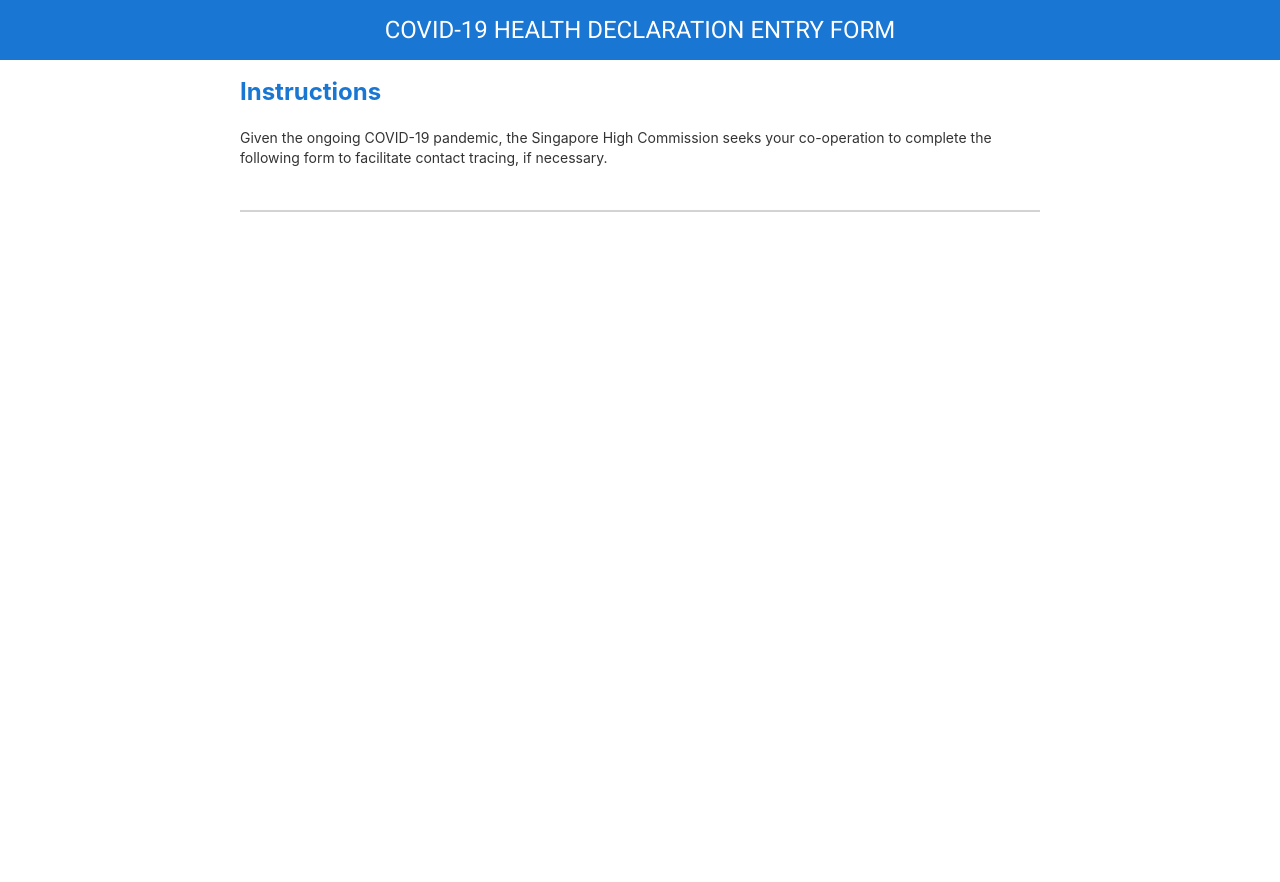
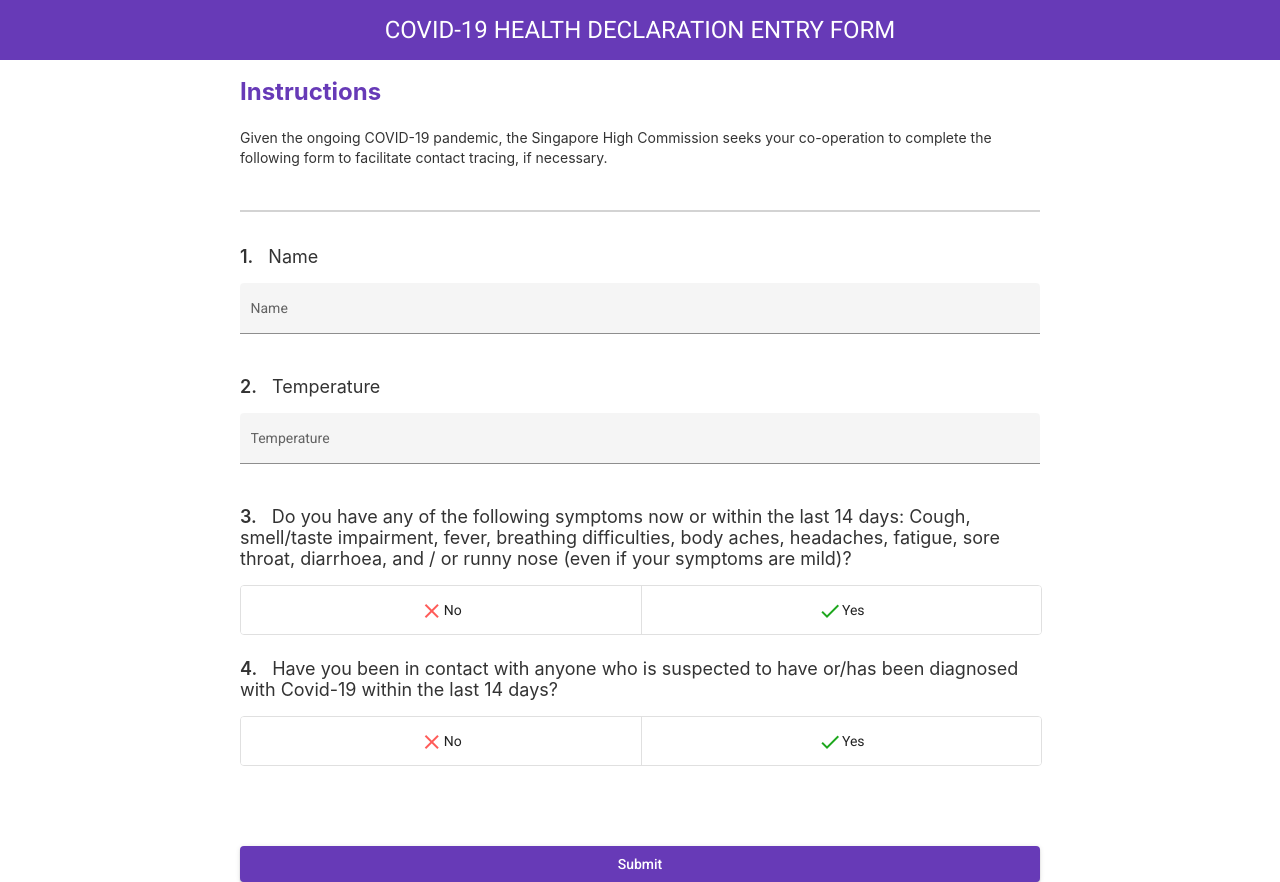
Before and after one commit to siyuantan/covid-form, an Angular app in the folder Frontend/: page / in a window 1280 px wide. Built offline with nearby package versions, Linux system fonts and the light colour scheme.

Commit message:
Changed default theme to purple colour. Added question entry component as child component in form page to create each question as a component. Added mock questions as placeholders.

```diff
--- a/Frontend/angular.json
+++ b/Frontend/angular.json
@@ -27,7 +27,7 @@
               "src/assets"
             ],
             "styles": [
-              "./node_modules/@angular/material/prebuilt-themes/pink-bluegrey.css",
+              "./node_modules/@angular/material/prebuilt-themes/deeppurple-amber.css",
               "src/styles.css"
             ],
             "scripts": []
@@ -95,7 +95,7 @@
               "src/assets"
             ],
             "styles": [
-              "./node_modules/@angular/material/prebuilt-themes/pink-bluegrey.css",
+              "./node_modules/@angular/material/prebuilt-themes/deeppurple-amber.css",
               "src/styles.css"
             ],
             "scripts": []
--- a/Frontend/src/app/app.component.css
+++ b/Frontend/src/app/app.component.css
@@ -28,7 +28,7 @@ h6 {
   height: 60px;
   display: flex;
   align-items: center;
-  background-color: #1976d2;
+  background-color: #673ab7;
   color: white;
   font-weight: 600;
   justify-content: center;
--- a/Frontend/src/app/form/form-page/form-page.component.css
+++ b/Frontend/src/app/form/form-page/form-page.component.css
@@ -1,4 +1,4 @@
-.form-header {
+#form-header {
   margin: 0 auto 30px;
 }
 
@@ -6,7 +6,7 @@
   margin-bottom: 4px;
   font-weight: 700;
   font-size: 24px;
-  color: #1976d2;
+  color: #673ab7;
 }
 
 .form-subtitle {
@@ -20,3 +20,7 @@
   border-bottom: 2px solid hsla(0,0%,72.2%,.61);
   width: 100%;
 }
+
+.button-container {
+  margin-top: 80px;
+}
--- a/Frontend/src/app/form/form-page/form-page.component.html
+++ b/Frontend/src/app/form/form-page/form-page.component.html
@@ -3,3 +3,10 @@
   <p class="form-subtitle">Given the ongoing COVID-19 pandemic, the Singapore High Commission seeks your co-operation to complete the following form to facilitate contact tracing, if necessary.</p>
   <div class="separator-line"></div>
 </div>
+
+<ng-container *ngFor="let question of questions">
+  <app-question-entry [question]="question"></app-question-entry>
+</ng-container>
+<div class="button-container">
+  <button mat-raised-button class="full-width" color="primary">Submit</button>
+</div>
--- a/Frontend/src/app/form/form-page/form-page.component.ts
+++ b/Frontend/src/app/form/form-page/form-page.component.ts
@@ -1,4 +1,5 @@
 import { Component, OnInit } from '@angular/core';
+import { Question } from 'src/types/question';
 
 @Component({
   selector: 'app-form-page',
@@ -6,10 +7,19 @@ import { Component, OnInit } from '@angular/core';
   styleUrls: ['./form-page.component.css']
 })
 export class FormPageComponent implements OnInit {
+  questions: Question[] = [
+    new Question(1, 'Name', 1),
+    new Question(2, 'Temperature', 1),
+    new Question(3, 'Do you have any of the following symptoms now or within the last 14 days:'
+    + ' Cough, smell/taste impairment, fever, breathing difficulties, '
+    + 'body aches, headaches, fatigue, sore throat, diarrhoea, and / or runny nose (even if your symptoms are mild)?', 0),
+    new Question(4, 'Have you been in contact with anyone who is suspected to have or/has been diagnosed with Covid-19 within the last 14 days?', 0),
+  ];
 
   constructor() { }
 
   ngOnInit(): void {
+
   }
 
 }
--- /dev/null
+++ b/Frontend/src/app/form/question-entry/question-entry.component.css
@@ -0,0 +1,29 @@
+.label-text {
+  font-size: 18px;
+}
+
+.question-container {
+  margin-bottom: 15px;
+}
+
+.question-number {
+  font-weight: 600;
+  margin-right: 15px;
+}
+
+.response-container {
+  margin-bottom: 24px;
+}
+
+.no-icon {
+  color: #ff5b58;
+}
+
+.yes-icon {
+  color: #1DA71D;
+}
+
+.mat-button-toggle-checked {
+  background: #673ab7;
+  color: white;
+}
--- /dev/null
+++ b/Frontend/src/app/form/question-entry/question-entry.component.html
@@ -0,0 +1,22 @@
+<div>
+  <div class="question-container">
+    <span class="label-text question-number">{{question.index}}.</span>
+    <span class="label-text question-text">{{question.text}}</span>
+  </div>
+  <div class="response-container" [ngSwitch]="question.expectedResponseType">
+    <form class="form">
+      <ng-container *ngSwitchCase="0">
+        <mat-button-toggle-group style="width: 100%;" name="no-yes" aria-label="No Or Yes">
+          <mat-button-toggle class="full-width" value="no"><mat-icon class="no-icon">close</mat-icon>No</mat-button-toggle>
+          <mat-button-toggle class="full-width" value="yes"><mat-icon class="yes-icon">done</mat-icon>Yes</mat-button-toggle>
+        </mat-button-toggle-group>
+      </ng-container>
+      <ng-container *ngSwitchCase="1">
+        <mat-form-field class="full-width" appearance="fill">
+          <mat-label>{{question.text}}</mat-label>
+          <input matInput placeholder="Name" value="">
+        </mat-form-field>
+      </ng-container>
+    </form>
+  </div>
+</div>
--- /dev/null
+++ b/Frontend/src/app/form/question-entry/question-entry.component.ts
@@ -0,0 +1,17 @@
+import { Component, Input, OnInit } from '@angular/core';
+import { Question } from 'src/types/question';
+
+@Component({
+  selector: 'app-question-entry',
+  templateUrl: './question-entry.component.html',
+  styleUrls: ['./question-entry.component.css']
+})
+export class QuestionEntryComponent implements OnInit {
+  @Input() question: Question = new Question(-1, '', -1);
+
+  constructor() { }
+
+  ngOnInit(): void {
+  }
+
+}
--- a/Frontend/src/styles.css
+++ b/Frontend/src/styles.css
@@ -2,3 +2,8 @@
 
 html, body { height: 100%; }
 body { margin: 0; font-family: Roboto, "Helvetica Neue", sans-serif; }
+
+/* Common Styles */
+.full-width {
+  width: 100%;
+}
--- /dev/null
+++ b/Frontend/src/types/question.ts
@@ -0,0 +1,16 @@
+export class Question {
+  public index: number;
+  public text: string;
+  public expectedResponseType: ResponseType;
+
+  constructor(number: number, text: string, expectedResponseType: ResponseType)  {
+    this.index = number;
+    this.text = text;
+    this.expectedResponseType = expectedResponseType;
+  }
+}
+
+export enum ResponseType {
+  TrueOrFalse = 0,
+  OpenEnded = 1
+}
```
Also changed, not shown: Frontend/src/app/app.module.ts (+9 -3 lines), 1 other file (tests, documents, lock files or other folders).
